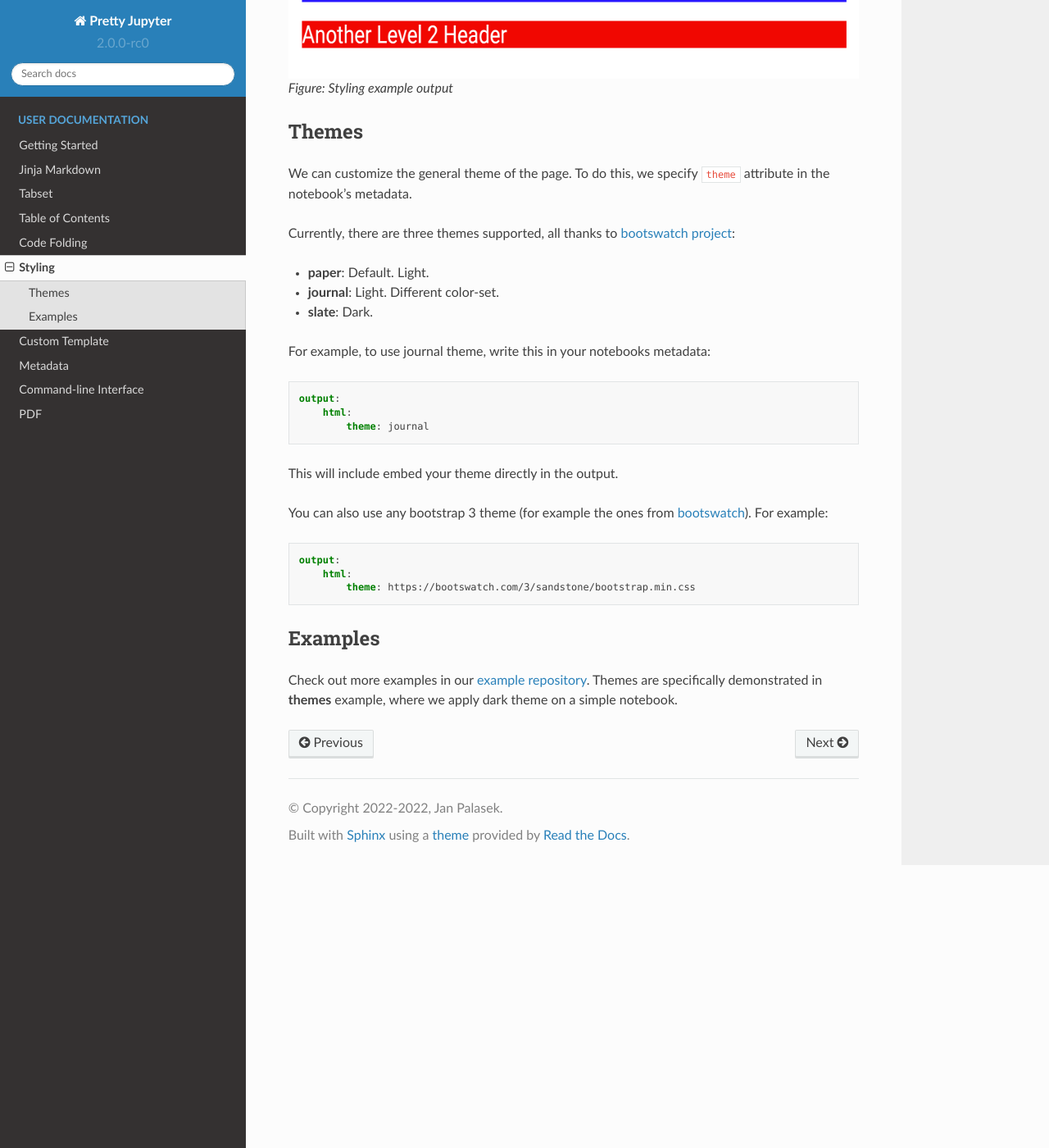
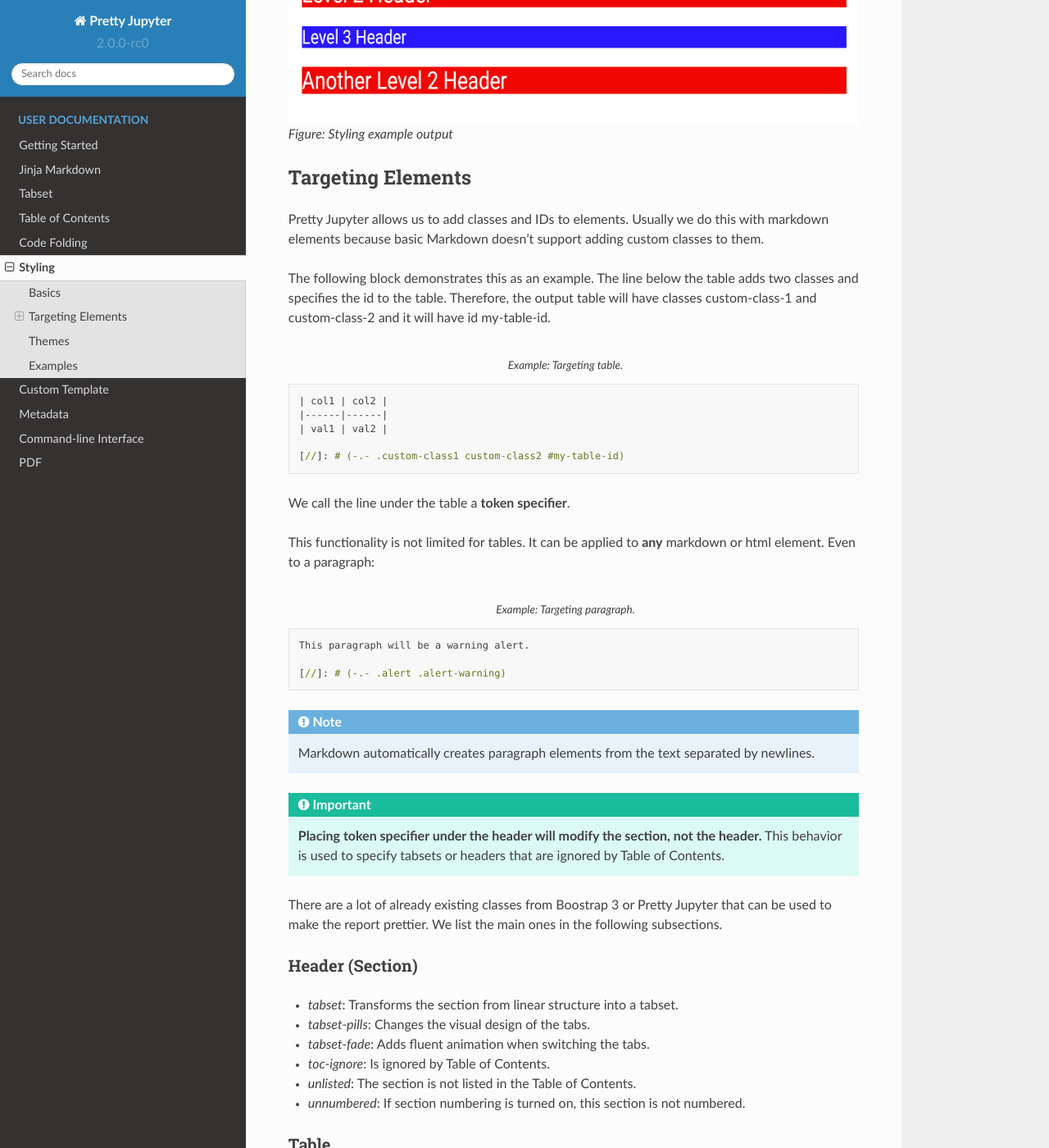
Before and after one commit to JanPalasek/pretty-jupyter, a Sphinx documentation site: the page built from docs/source/styling.rst, in a window 1280 px wide and 1400 px high, scrolled down 895 px. Shown: the whole window at 82% size. Built offline with Sphinx 7.4.7 and the Read the Docs theme 2.0.0, drawn with Linux system fonts in a browser that asks for light colours; some of the changed text lies outside the part shown.

Commit message:
Improved docs, added token specifiers, main classes to use to the styling etc.

```diff
--- a/docs/source/metadata.rst
+++ b/docs/source/metadata.rst
@@ -298,3 +298,7 @@
 
 Examples
 ----------
+
+Check out our `example repository <https://github.com/JanPalasek/pretty-jupyter-examples>`_ for this and more examples. Specifically:
+
+- **metadata**: Demonstrates basic examples that show how to use metadata in your project.
--- a/docs/source/styling.rst
+++ b/docs/source/styling.rst
@@ -1,5 +1,8 @@
 Styling
 ===============
+
+Basics
+--------
 
 We can apply custom styles to modify the page to our needs.
 
@@ -44,6 +47,67 @@
     Figure: Styling example output
 
 
+Targeting Elements
+-------------------------
+
+Pretty Jupyter allows us to add classes and IDs to elements. Usually we do this with markdown elements because basic Markdown doesn't support adding custom classes to them.
+
+The following block demonstrates this as an example. The line below the table adds two classes and specifies the id to the table. Therefore, the output table will have classes custom-class-1 and custom-class-2 and it will have id my-table-id.
+
+.. code-block:: markdown
+    :caption: Example: Targeting table.
+
+    | col1 | col2 |
+    |------|------|
+    | val1 | val2 |
+
+    [//]: # (-.- .custom-class1 custom-class2 #my-table-id)
+
+We call the line under the table a **token specifier**.
+
+This functionality is not limited for tables. It can be applied to **any** markdown or html element. Even to a paragraph:
+
+.. code-block:: markdown
+    :caption: Example: Targeting paragraph.
+
+    This paragraph will be a warning alert.
+
+    [//]: # (-.- .alert .alert-warning)
+
+.. note::
+
+    Markdown automatically creates paragraph elements from the text separated by newlines.
+
+.. important::
+
+    **Placing token specifier under the header will modify the section, not the header.** This behavior is used to specify tabsets or headers that are ignored by Table of Contents.
+
+
+There are a lot of already existing classes from Boostrap 3 or Pretty Jupyter that can be used to make the report prettier. We list the main ones in the following subsections.
+
+
+Header (Section)
+~~~~~~~~~~~~~~~~~~
+
+- `tabset`: Transforms the section from linear structure into a tabset.
+- `tabset-pills`: Changes the visual design of the tabs.
+- `tabset-fade`: Adds fluent animation when switching the tabs.
+- `toc-ignore`: Is ignored by Table of Contents.
+- `unlisted`: The section is not listed in the Table of Contents.
+- `unnumbered`: If section numbering is turned on, this section is not numbered.
+
+Table
+~~~~~~~~~~~~~~~~~~
+- `pj-table-ignore`: All tables have basic table styling added by Pretty Jupyter. This class makes it so default styling is not applied to them.
+- `pj-table-fit`: The table is shrunk around its content.
+- `table`: Basic bootstrap styling.
+
+Paragraph
+~~~~~~~~~~~~~~~~~~
+- `bg-info`: Changes background of the paragraph to "info" color from bootstrap. Other options: `bg-warning`, `bg-danger`.
+- `alert`: Makes paragraph into an alert. Should be used together with `alert-info`, `alert-warning`,...
+
+
 Themes
 -------------
 
--- a/docs/source/tabset.rst
+++ b/docs/source/tabset.rst
@@ -7,8 +7,8 @@
 We can generate a tabset by adding the following line under a header that we want to be a tabset root: ``[//]: # (-.- .tabset)``. We call this line a tabset specifier.
 
 .. note::
-    We can also specify tabset without dots, e.g. ``[//]: # (-.- tabset)``. **This is only for backward compatibility with previous versions.**
-    It is recommended to use the dots, e.g. ``[//]: # (-.- .tabset)``.
+    We can also specify tabset without dots, e.g. ``[//]: # (-.- tabset)``. This is only for backward compatibility with previous versions.
+    **It is recommended to use the dots**, e.g. ``[//]: # (-.- .tabset)``.
 
 
 .. _simple-tabset-code:
```
Also changed, not shown: docs/source/cli.rst (+12 -0 lines), docs/source/pdf.rst (+10 -0 lines).
